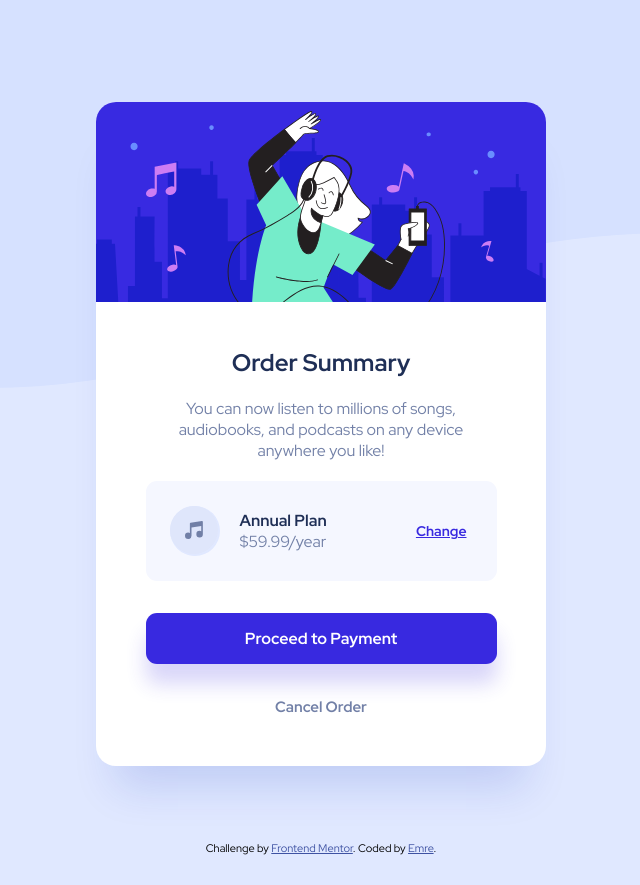
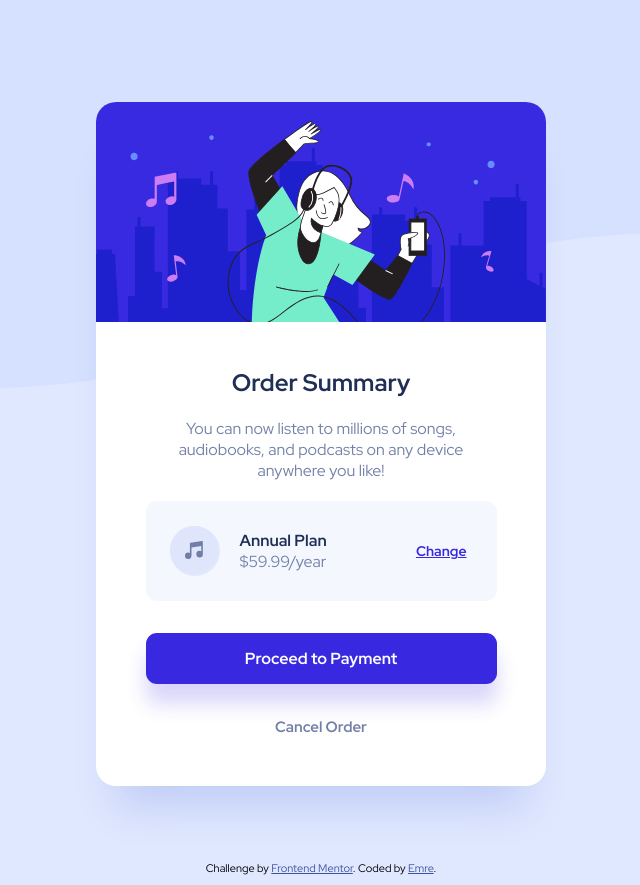
Before and after one commit to EmreYYZ/frontendmentor-001, a plain HTML site: page index.html in a window 1280 px wide. Shown: the whole page, without its empty margins (319-959 px from the left). Drawn offline with Linux system fonts and the light colour scheme.

Commit message:
3 small fixes

```diff
--- a/index.html
+++ b/index.html
@@ -27,7 +27,7 @@
       <section class="heroImage"></section>
       <!-- Order Summary Section -->
       <section class="topText">
-        <h2>Order Summary</h2>
+        <h1>Order Summary</h1>
         <p>You can now listen to millions of songs, audiobooks, and podcasts on any device anywhere you like!</p>
       </section>
       <!-- Price Card section -->
@@ -35,7 +35,7 @@
         <div class="priceCard">
           <!-- Music Icon -->
           <div class="musicIcon">
-            <img src="./images/icon-music.svg" />
+            <img src="./images/icon-music.svg" alt="Music Icon" />
           </div>
           <div class="priceCard-middleText">
             <h4>Annual Plan</h4>
--- a/style.css
+++ b/style.css
@@ -101,7 +101,7 @@ h4 {
   background-image: url("./images/illustration-hero.svg");
   background-size: cover;
   background-position: center;
-  height: 200px;
+  height: 220px;
   border-radius: 20px 20px 0px 0px;
 }
 
```
Also changed, not shown: 1 other file.
